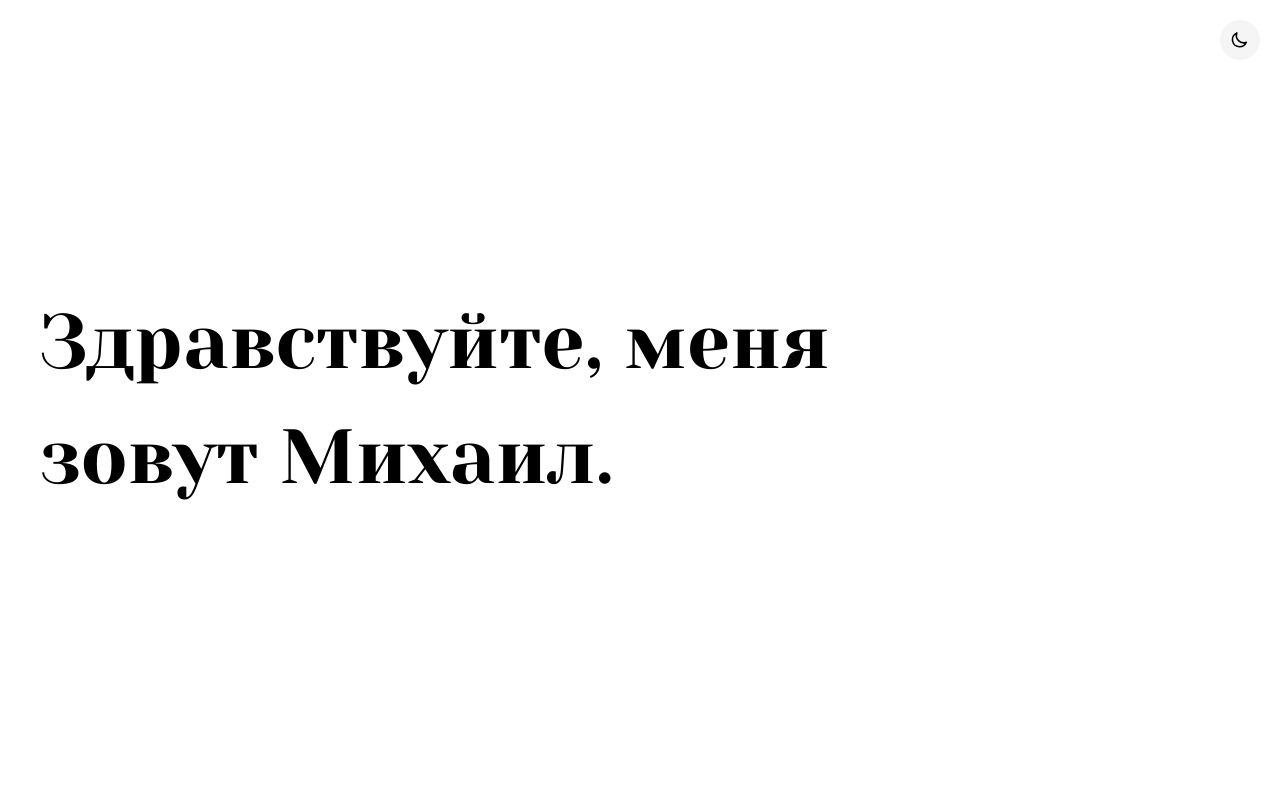
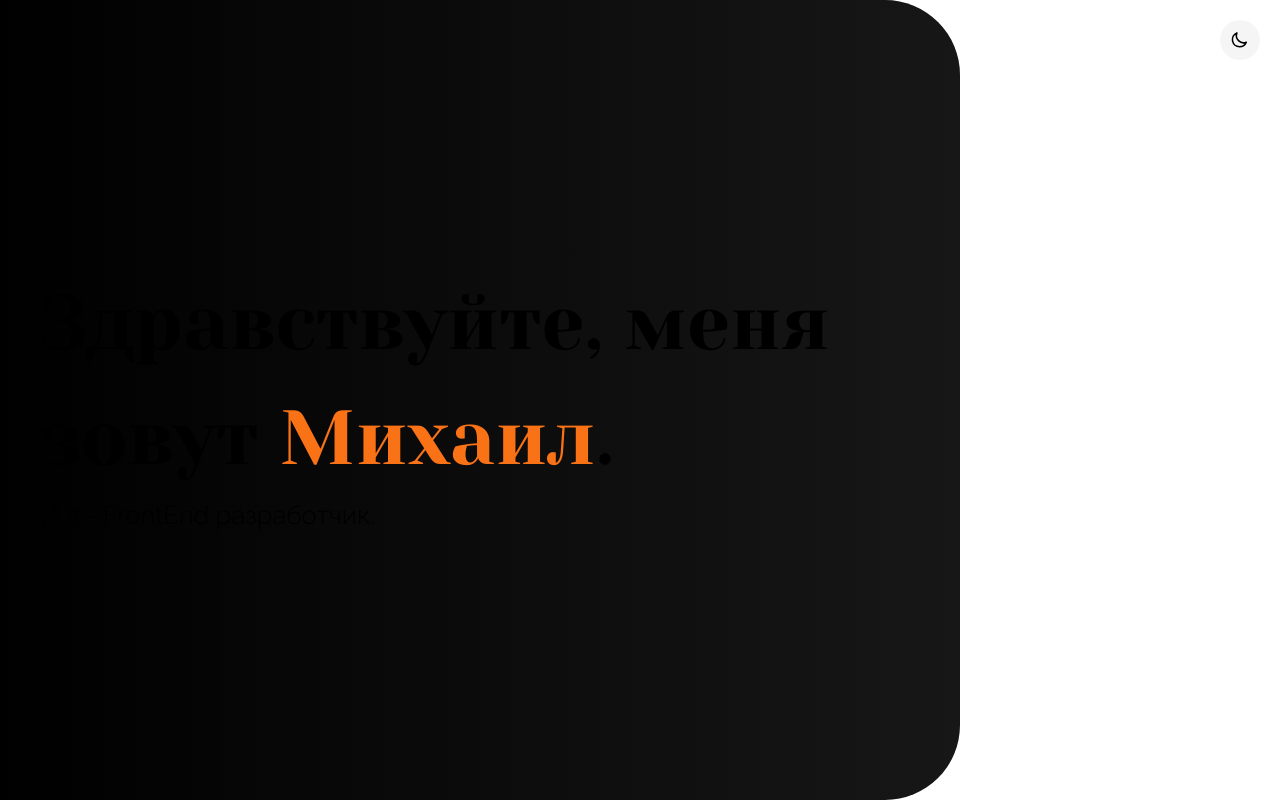
Before and after one commit to hysnp/portfolio-one, a Vue app: page / in a window 1280 px wide. Built offline with nearby package versions, Linux system fonts and the light colour scheme.

Commit message:
Update SectionOne.vue

```diff
--- a/src/sections/SectionOne.vue
+++ b/src/sections/SectionOne.vue
@@ -1,7 +1,12 @@
 <template>
-  <section class="flex items-center h-screen w-3/4 px-10">
+  <section>
     <ThemeSwitcherVue />
-    <h1 class="text-eva text-6vw">Здравствуйте, меня зовут Михаил.</h1>
+    <div class="bg-section-one grid place-content-center h-screen lg:w-3/4 w-full px-10">
+      <h1 class="text-eva lg:text-6vw text-6vh lg:text-left text-center">
+        Здравствуйте, меня зовут <span class="text-orange-500">Михаил</span>.
+      </h1>
+      <p class="text-raleway lg:text-2vw text-2vh lg:text-left text-center">И я - FrontEnd разработчик.</p>
+    </div>
   </section>
 </template>
 
@@ -9,4 +14,16 @@
 import ThemeSwitcherVue from '../components/ThemeSwitcher.vue';
 </script>
 
-<style lang="scss" scoped></style>
+<style lang="scss" scoped>
+.bg-section-one {
+  background: linear-gradient(360deg, #171717 0%, #000000 100%);
+  border-radius: 0px 0px 75px 75px;
+}
+
+@media (min-width: 1024px) {
+  .bg-section-one {
+    background: linear-gradient(270deg, #171717 0%, #000000 100%);
+    border-radius: 0px 75px 75px 0px;
+  }
+}
+</style>
```
